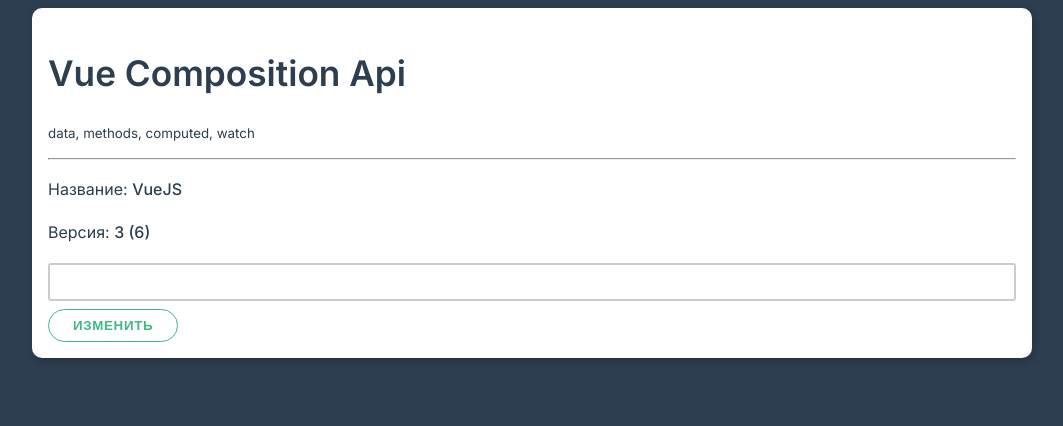
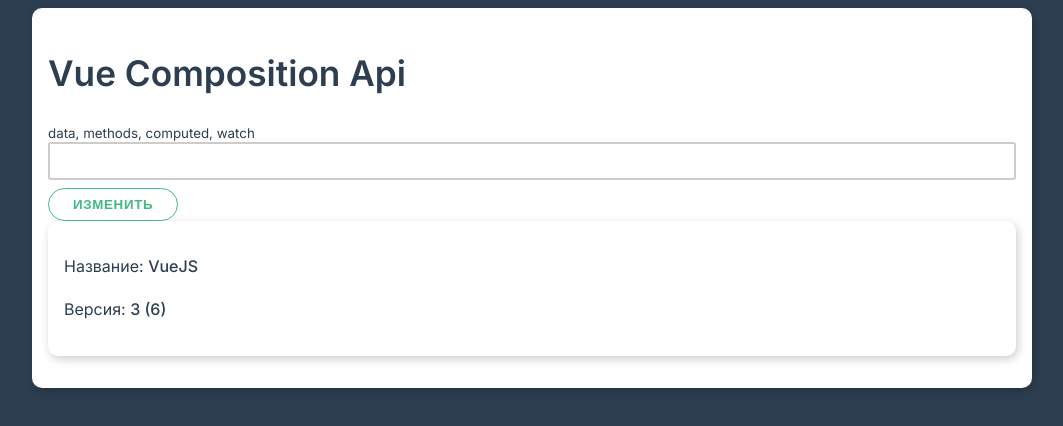
Before and after one commit to glushach/vue-bases, a Vue app in the folder vue-framework/: page / in a window 1280 px wide. Shown: the top 426 px of the page, without its empty margins (108-1171 px from the left). Built offline with nearby package versions, Linux system fonts and the light colour scheme.

Commit message:
feat: interaction components

```diff
--- a/vue-framework/src/App.vue
+++ b/vue-framework/src/App.vue
@@ -3,16 +3,13 @@
     <div class="card">
       <h1>Vue Composition Api </h1>
       <small>data, methods, computed, watch</small>
-      <hr>
-      <p>Название: <strong>{{ name }}</strong></p>
-      <p>Версия: <strong>{{ version }} ({{doubleVersion}})</strong></p>
-
       <div class="form-control">
-<!--        <input type="text" ref="textInput">-->
         <input type="text" v-model="firstName">
       </div>
 
       <button class="btn" @click="changeInfo">Изменить</button>
+
+      <FrameforkInfo :name="name" :version="version"/>
     </div>
   </div>
 </template>
@@ -28,6 +25,8 @@
     watch
   } from 'vue';
 
+  import FrameforkInfo from "./FrameforkInfo";
+
   export default {
     setup() {
       const name = ref('VueJS')
@@ -35,9 +34,9 @@
       const textInput = ref(null)
       const firstName = ref('')
 
-      const doubleVersion = computed(() => {
-        return version.value * 2
-      })
+      // const doubleVersion = computed(() => {
+      //   return version.value * 2
+      // })
 
       // watch([doubleVersion, name], (newValues, oldValues) => {
       //   console.log('new version', newValues[0])
@@ -57,25 +56,11 @@
       }
 
       return {
-        name,
-        version,
+        name, version,
         changeInfo,
-        doubleVersion,
-        textInput,
         firstName
       }
     },
-    // data() {
-    //   return {
-    //     name: 'VueJS',
-    //     version: 3
-    //   }
-    // },
-    // methods: {
-    //   changeInfo() {
-    //     this.name = 'Vue JS!'
-    //     this.version = 4
-    //   }
-    // }
+    components: {FrameforkInfo}
   }
 </script>
--- /dev/null
+++ b/vue-framework/src/FrameforkInfo.vue
@@ -0,0 +1,22 @@
+<template>
+  <div class="card">
+    <p>Название: <strong>{{ name }}</strong></p>
+    <p>Версия: <strong>{{ version }} ({{doubleVersion}})</strong></p>
+  </div>
+</template>
+
+<script>
+import {computed} from 'vue';
+export default {
+props: ['name', 'version'],
+  setup(props) {
+    return {
+      doubleVersion: computed(() => props.version * 2)
+    }
+  }
+}
+</script>
+
+<style scoped>
+
+</style>
```
